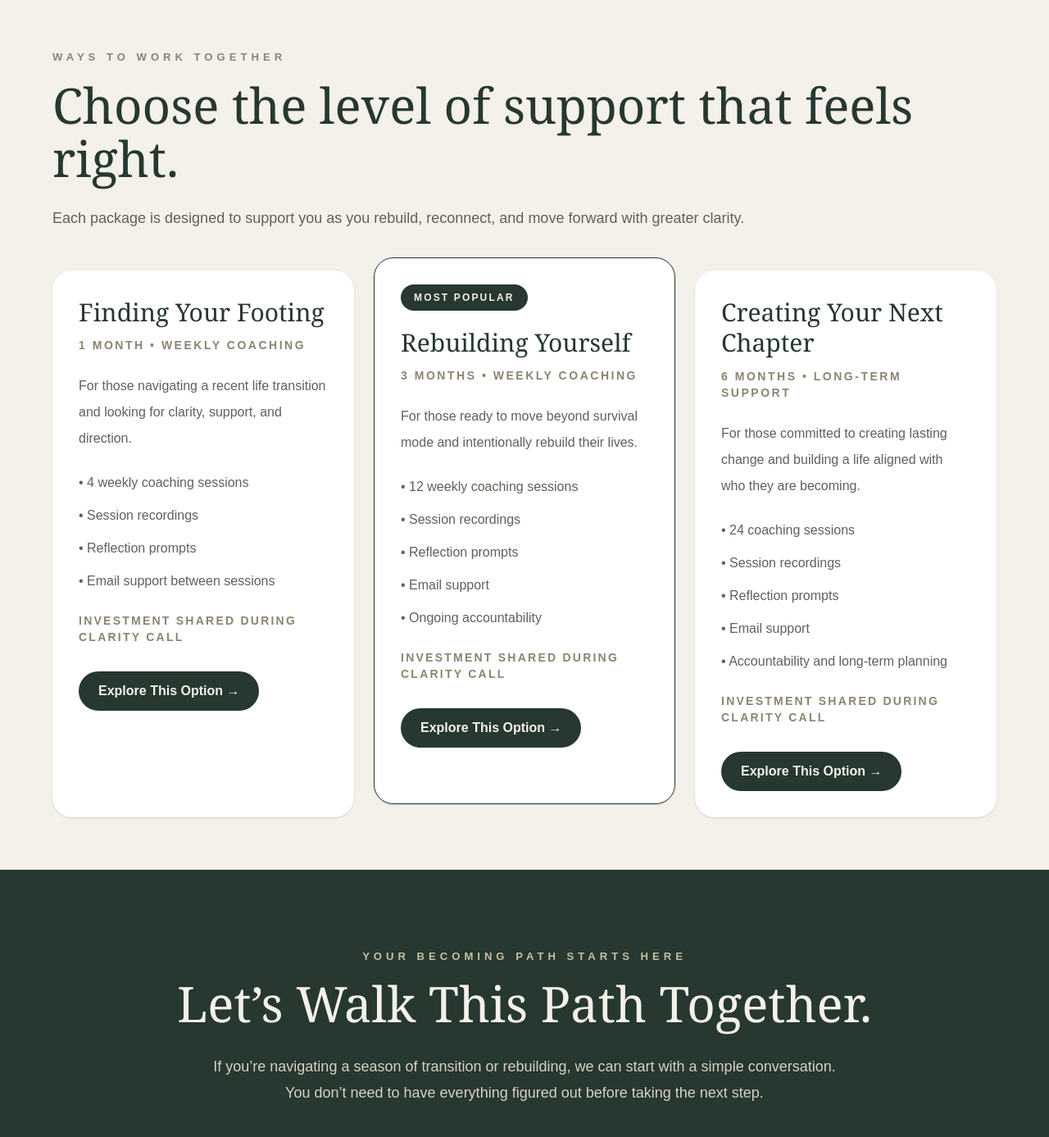
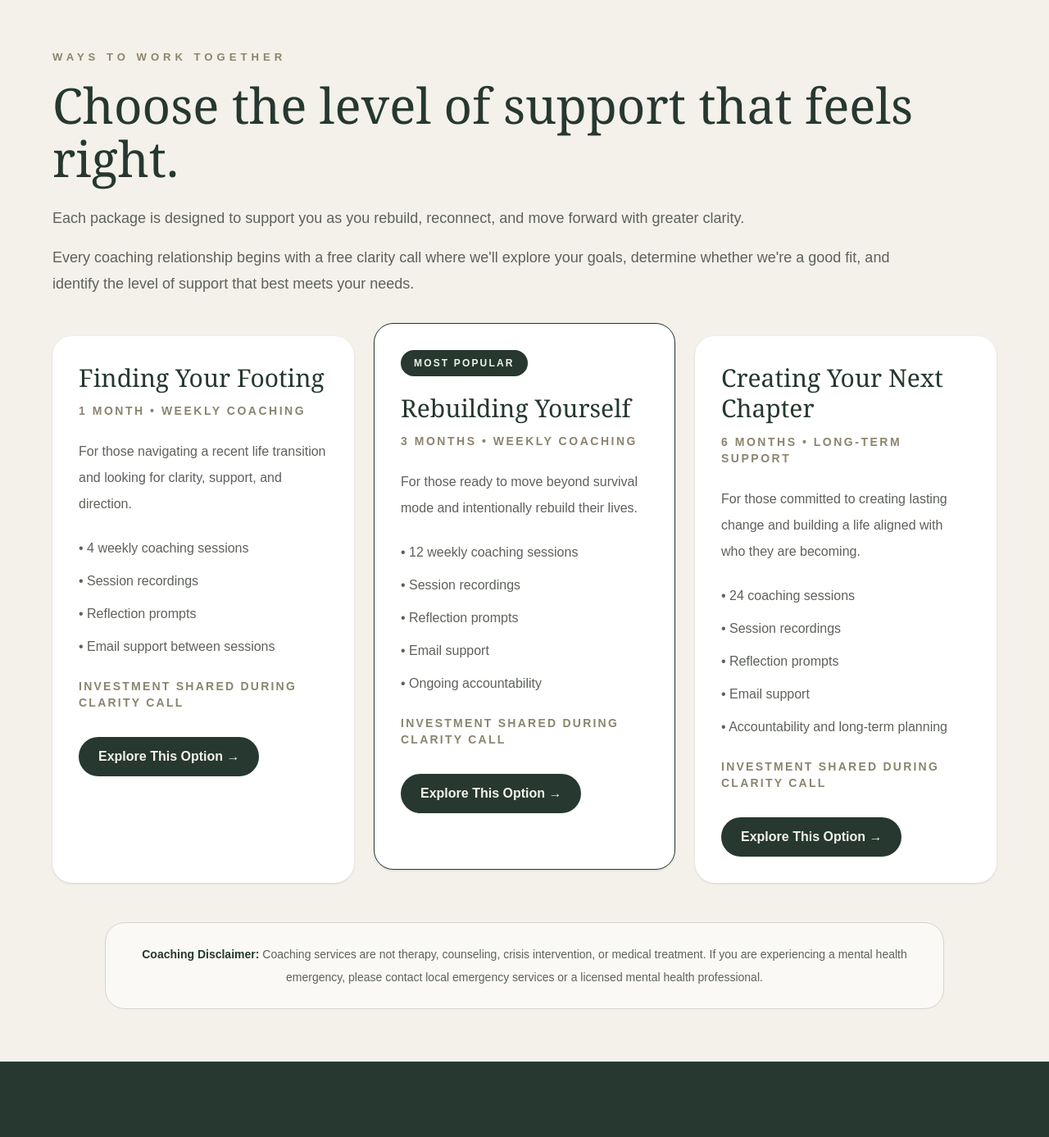
Before and after one commit to mybecomingpath/my-becoming-path, a Next.js app: page /coaching in a window 1280 px wide. Shown: the part 3620-5007 px from the top of the page at 82% size. Built offline with nearby package versions, Linux system fonts and the light colour scheme.

Commit message:
Update page.tsx

```diff
--- a/app/coaching/page.tsx
+++ b/app/coaching/page.tsx
@@ -186,8 +186,12 @@ export default function CoachingPage() {
     </h2>
 
     <p className="mt-6 max-w-5xl text-lg leading-8 text-[#5D625A]">
-      Each package is designed to support you as you rebuild, reconnect, and move forward with greater clarity.
-    </p>
+  Each package is designed to support you as you rebuild, reconnect, and move forward with greater clarity.
+</p>
+
+<p className="mt-4 max-w-5xl text-lg leading-8 text-[#5D625A]">
+  Every coaching relationship begins with a free clarity call where we'll explore your goals, determine whether we're a good fit, and identify the level of support that best meets your needs.
+</p>
 
     <div className="mt-12 grid gap-6 lg:grid-cols-3">
       {[
@@ -269,6 +273,17 @@ export default function CoachingPage() {
       ))}
     </div>
   </div>
+  <div className="mx-auto mt-12 max-w-5xl rounded-3xl border border-[#D8D3C8] bg-white/60 p-6 text-center">
+  <p className="text-sm leading-7 text-[#5D625A]">
+    <span className="font-semibold text-[#26382F]">
+      Coaching Disclaimer:
+    </span>{" "}
+    Coaching services are not therapy, counseling, crisis intervention,
+    or medical treatment. If you are experiencing a mental health emergency,
+    please contact local emergency services or a licensed mental health
+    professional.
+  </p>
+</div>
 </section>
       {/* FINAL CTA */}
       <section className="bg-[#26382F] px-7 py-24 text-center text-[#F4F1EA] md:px-16">
```
